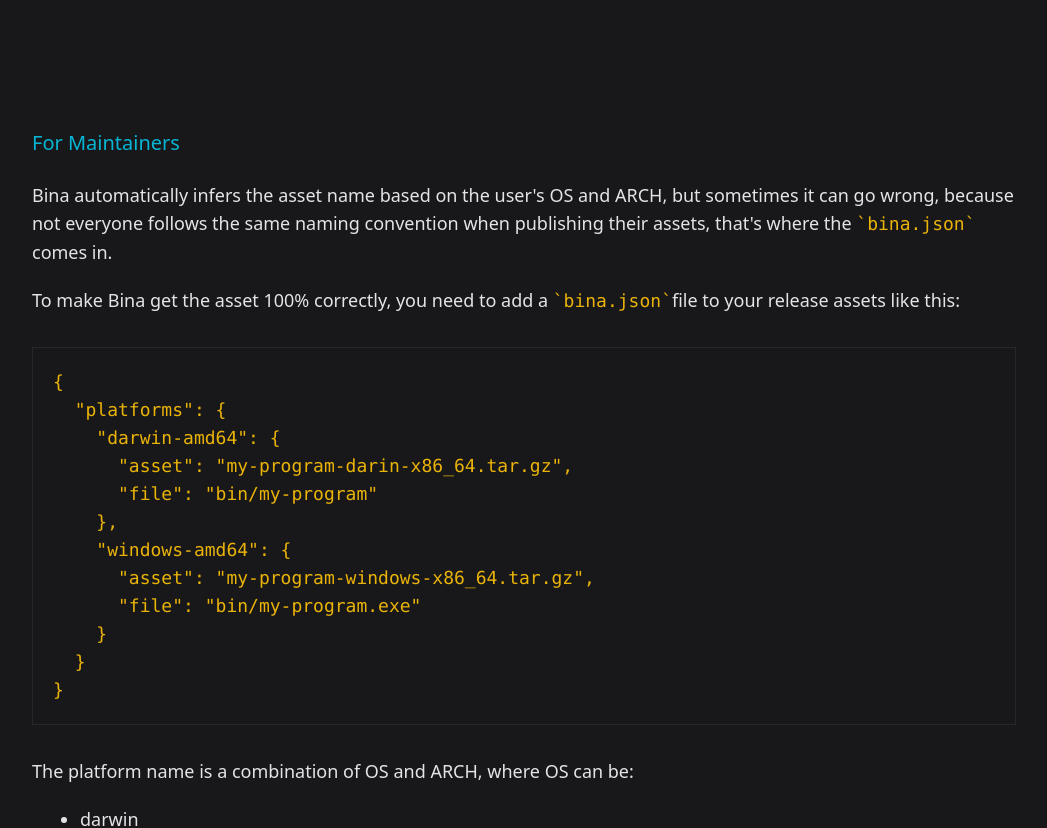
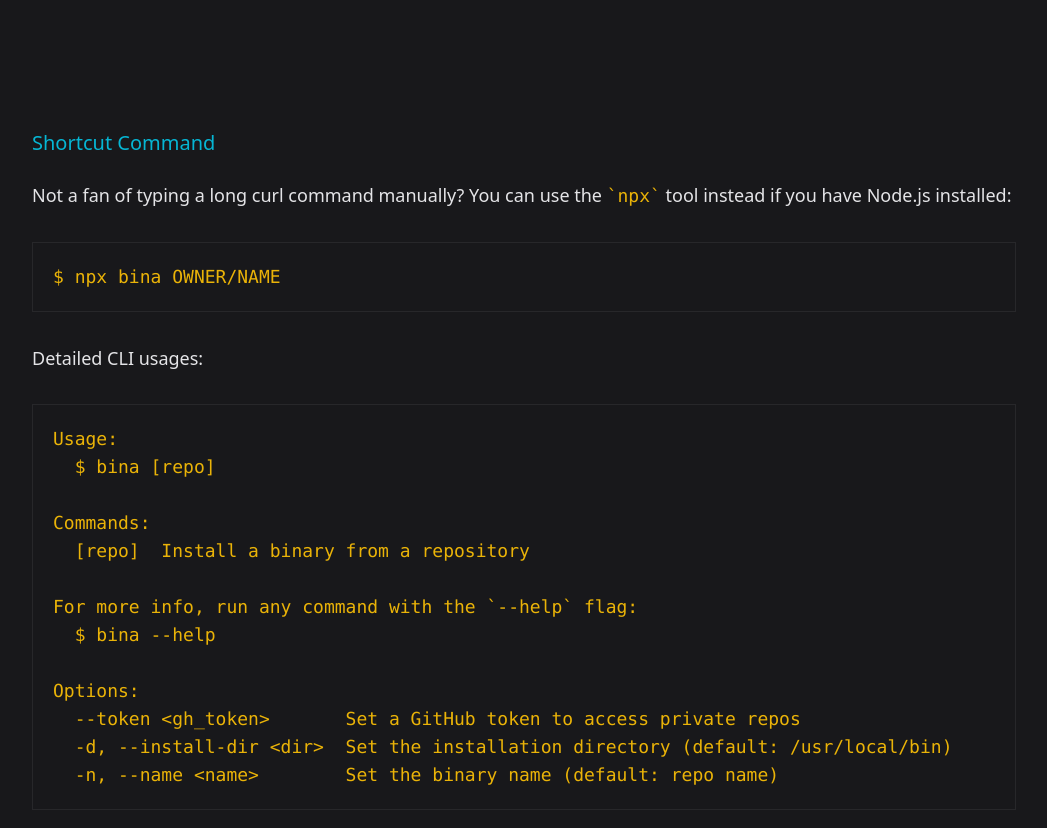
Before and after one commit to egoist/bina, a Next.js app: page / in a window 1280 px wide. Shown: the part 2360-3188 px from the top of the page, without its empty margins (116-1163 px from the left). Built offline with nearby package versions, Linux system fonts and the light colour scheme.

Commit message:
Add shortcut command to website

```diff
--- a/pages/index.tsx
+++ b/pages/index.tsx
@@ -158,6 +158,31 @@
               </ul>
             </div>
           </Section>
+          <Section title="Shortcut Command">
+            <div className="markdown-body">
+              <p>
+                Not a fan of typing a long curl command manually? You can use
+                the <code>npx</code> tool instead if you have Node.js installed:
+              </p>
+              <CodeBlock code={`$ npx bina OWNER/NAME`} />
+              Detailed CLI usages:
+              <CodeBlock
+                code={`Usage:
+  $ bina [repo]
+
+Commands:
+  [repo]  Install a binary from a repository
+
+For more info, run any command with the \`--help\` flag:
+  $ bina --help
+
+Options:
+  --token <gh_token>       Set a GitHub token to access private repos
+  -d, --install-dir <dir>  Set the installation directory (default: /usr/local/bin)
+  -n, --name <name>        Set the binary name (default: repo name)`}
+              />
+            </div>
+          </Section>
           <Section title="For Maintainers">
             <div className="markdown-body">
               <p>
@@ -244,6 +269,7 @@
               </p>
             </div>
           </Section>
+
           <Section title="FAQ">
             <div className="markdown-body">
               <details open>
```
